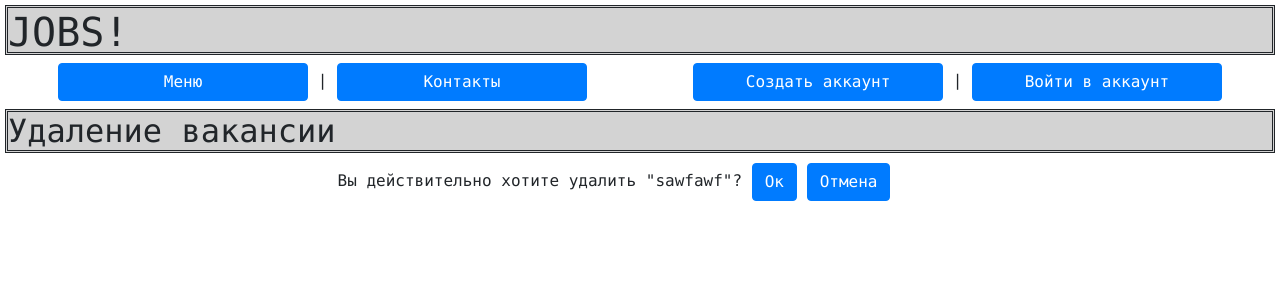
After one commit to letuwwa/LitvinenkoMV, a Django app: page /job_delete/2/ in a window 1280 px wide. The commit adds this page. Shown: the top 300 px of the page. Run offline with Django 3.2, Linux system fonts and the light colour scheme; data comes from the database, SQL or seed files in the repository; both versions use the stored data as it was after the commit; some libraries are stand-ins or nearby versions.

Commit message:
commit #37

```diff
--- a/main_app/urls.py
+++ b/main_app/urls.py
@@ -7,6 +7,7 @@ urlpatterns = [
     path('job_listing/', views.job_listing, name='job_listing'),
     path('job_single/<int:id>/', views.job_single, name='job_single'),
     path('job_update/<int:pk>/', views.JobUpdate.as_view(), name='job_update'),
+    path('job_delete/<int:pk>/', views.JobDelete.as_view(), name='job_delete'),
 
     path('contacts/', views.FeedbackCreate.as_view(), name='contacts'),
     path('contacts_r/', views.feedback_response, name='contacts_r'),
--- a/main_app/views.py
+++ b/main_app/views.py
@@ -14,7 +14,7 @@ from .forms import (
 )
 from django.views.generic import (
     CreateView,
-    UpdateView,
+    UpdateView, DeleteView,
 )
 
 
@@ -81,3 +81,9 @@ class JobUpdate(UpdateView):
     template_name = 'jobs/job_post.html'
     model = JobModel
     form_class = JobModelForm
+
+
+class JobDelete(DeleteView):
+    model = JobModel
+    success_url = reverse_lazy('job_listing')
+    template_name = 'jobs/confirm_delete.html'
--- a/requirements.txt
+++ b/requirements.txt
@@ -1,6 +1,7 @@
 asgiref==3.3.1
 Django==3.1.6
 django-crispy-forms==1.11.0
+django-currentuser==0.5.2
 Pillow==8.1.0
 pytz==2021.1
 sqlparse==0.4.1
--- /dev/null
+++ b/templates/jobs/confirm_delete.html
@@ -0,0 +1,20 @@
+{% extends 'base.html' %}
+
+{% block title %}
+    <title>Delete</title>
+{% endblock %}
+
+{% block page_title %}
+    <h2>Удаление вакансии</h2>
+{% endblock %}
+
+{% block content %}
+    <div class="col-lg-6 offset-3" style="margin-top: 10px">
+        <form id="confirm_delete" method="post" >
+          {% csrf_token %}
+          Вы действительно хотите удалить "{{ object.title }}"?
+          <input class="btn btn-primary"  type="submit" value="Ок" />
+          <a class="btn btn-primary"  href="{% url 'job_single' object.id %}">Отмена</a>
+        </form>
+  </div>
+{% endblock %}
--- a/templates/jobs/job_single.html
+++ b/templates/jobs/job_single.html
@@ -24,6 +24,9 @@
             <a href="{% url 'job_update' q.id %}">
                 Изменить
             </a>
+            <a href="{% url 'job_delete' q.id %}">
+                Удалить
+            </a>
         </div>
     {% endif %}
 {% endblock %}
```
Also changed, not shown: db.sqlite3.
